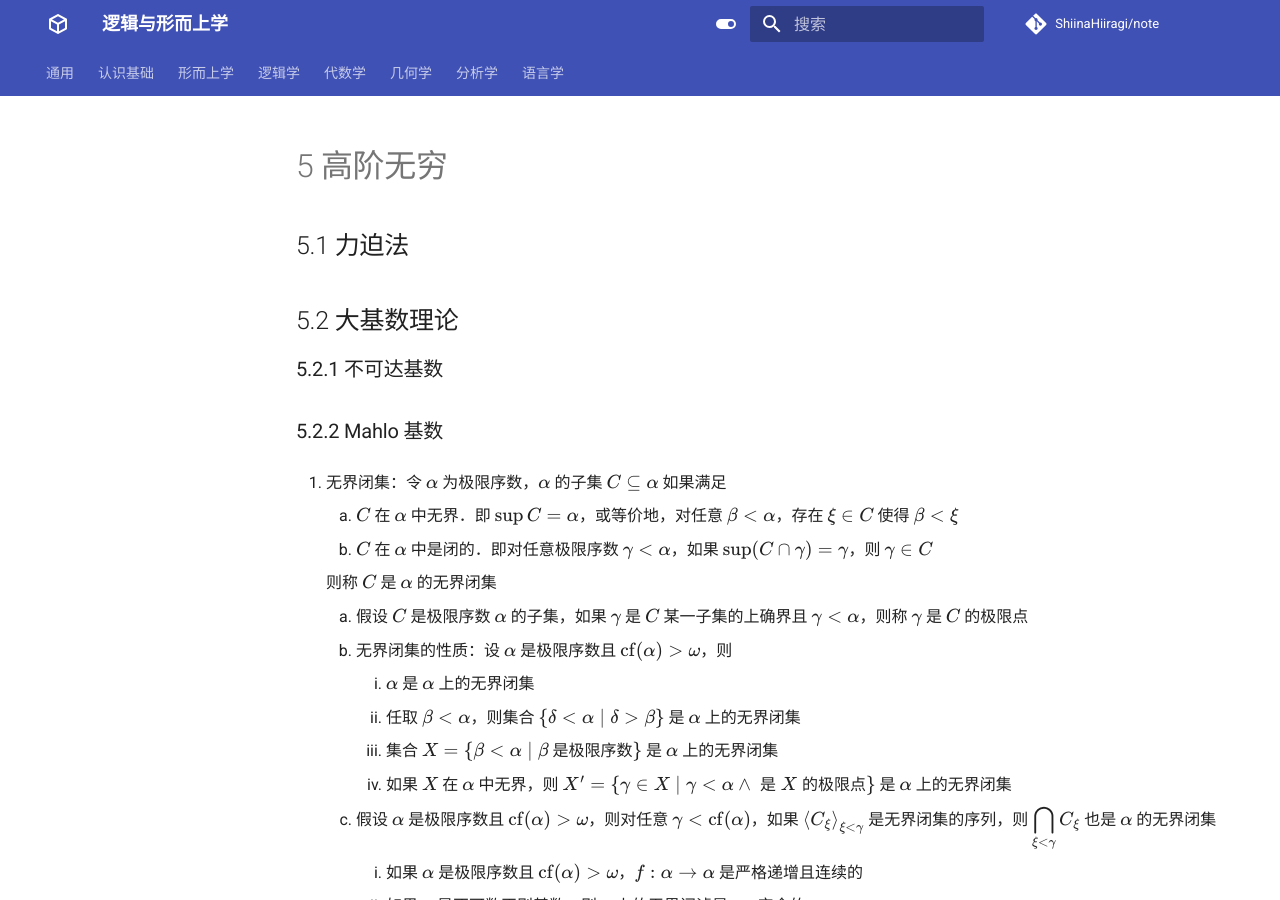
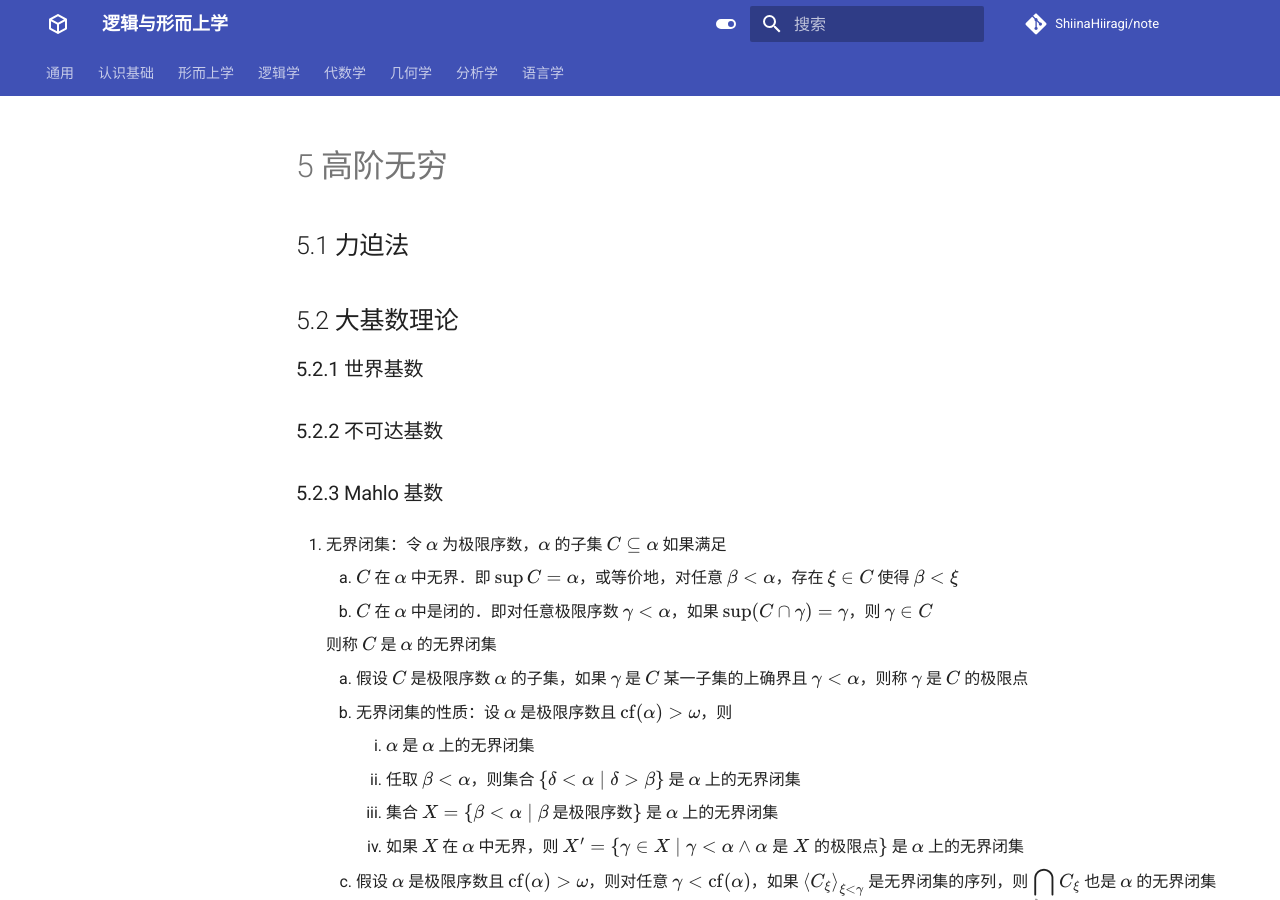
Before and after one commit to ShiinaHiiragi/note, an MkDocs documentation site: the page built from docs/logic/set/card.md, in a window 1280 px wide and 900 px high. Built offline with MkDocs 1.6.1 and Material for MkDocs 9.7.7, drawn with Linux system fonts in a browser that asks for light colours; comment, search, counter and statistics services are not loaded; some of the changed text lies outside the part shown.

Commit message:
move mahlo

```diff
--- a/docs/logic/set/card.md
+++ b/docs/logic/set/card.md
@@ -3,9 +3,11 @@
 ## 5.1 力迫法
 
 ## 5.2 大基数理论
-### 5.2.1 不可达基数
+### 5.2.1 世界基数
 
-### 5.2.2 Mahlo 基数
+### 5.2.2 不可达基数
+
+### 5.2.3 Mahlo 基数
 1. 无界闭集：令 $\alpha$ 为极限序数，$\alpha$ 的子集 $C \subseteq \alpha$ 如果满足
     1. $C$ 在 $\alpha$ 中无界．即 $\sup C=\alpha$，或等价地，对任意 $\beta<\alpha$，存在 $\xi \in C$ 使得 $\beta<\xi$
     2. $C$ 在 $\alpha$ 中是闭的．即对任意极限序数 $\gamma<\alpha$，如果 $\sup (C \cap \gamma)=\gamma$，则 $\gamma \in C$
@@ -17,7 +19,7 @@
         1. $\alpha$ 是 $\alpha$ 上的无界闭集
         2. 任取 $\beta<\alpha$，则集合 $\{\delta<\alpha \mid \delta>\beta\}$ 是 $\alpha$ 上的无界闭集
         3. 集合 $X=\{\beta<\alpha \mid \beta$ 是极限序数$\}$ 是 $\alpha$ 上的无界闭集
-        4. 如果 $X$ 在 $\alpha$ 中无界，则 $X^{\prime}=\{\gamma \in X \mid \gamma<\alpha \wedge \textsf{ 是 } X \textsf{ 的极限点}\}$ 是 $\alpha$ 上的无界闭集
+        4. 如果 $X$ 在 $\alpha$ 中无界，则 $X^{\prime}=\{\gamma \in X \mid \gamma<\alpha \wedge \alpha \textsf{ 是 } X \textsf{ 的极限点}\}$ 是 $\alpha$ 上的无界闭集
 
     3. 假设 $\alpha$ 是极限序数且 $\operatorname{cf}(\alpha)>\omega$，则对任意 $\gamma<\operatorname{cf}(\alpha)$，如果 $\left\langle C_{\xi}\right\rangle_{\xi<\gamma}$ 是无界闭集的序列，则 ${\displaystyle \bigcap_{\xi<\gamma} C_{\xi}}$ 也是 $\alpha$ 的无界闭集
         1. 如果 $\alpha$ 是极限序数且 $\operatorname{cf}(\alpha)>\omega$，$f: \alpha \rightarrow \alpha$ 是严格递增且连续的
@@ -64,3 +66,13 @@
         4. 令 $\kappa$ 是不可数正则基数，$K=\{\gamma<\kappa \mid \gamma$ 是极限序数$\}$，$S \subseteq K$ 是 $\kappa$ 上的稳定集．如果对任意 $\alpha \in S$，$f_{\alpha}$ 是 $\alpha$ 中递增的共尾序列且是连续的，则以下二者必有一真
             1. 存在 $\eta<\kappa$，对任意 $\xi<\kappa$，$S_{\xi}=\left\{\alpha \in S \mid \eta \in \operatorname{dom}\left(f_{\alpha}\right) \wedge f_{\alpha}(\eta) \geqslant \xi\right\}$ 是 $\kappa$ 上的稳定集
             2. 存在 $\kappa$ 上的无界闭集 $C$，对任意 $\gamma$ 都有 $\alpha \in C \cap S, \gamma<\alpha$ 蕴涵 $\gamma=f_{\alpha}(\gamma)$
+
+### 5.2.4 紧致基数
+
+### 5.2.5 不可描述基数
+
+### 5.2.6 可测基数
+
+### 5.2.7 初等嵌入
+
+## 5.3 内模型计划
```
